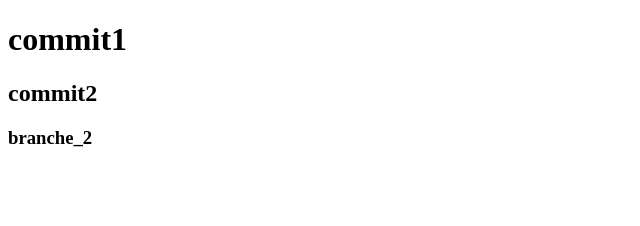
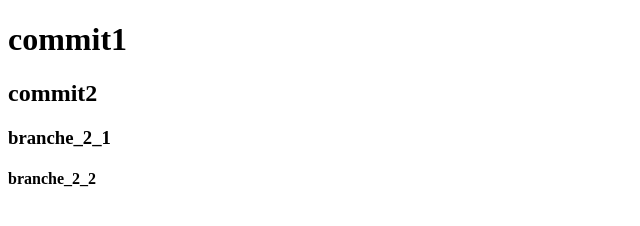
Before and after one commit to josaphatstar/git_after_cc, a plain HTML site: page index.html in a window 1280 px wide. Shown: the whole page, without its empty margins (0-640 px from the left). Drawn offline with Linux system fonts and the light colour scheme.

Commit message:
commit branche_2_2

```diff
--- a/index.html
+++ b/index.html
@@ -8,6 +8,7 @@
 <body>
     <h1>commit1</h1>
     <h2>commit2</h2>
-    <h3>branche_2</h3>
+    <h3>branche_2_1</h3>
+    <h4>branche_2_2</h4>
 </body>
 </html>
```
